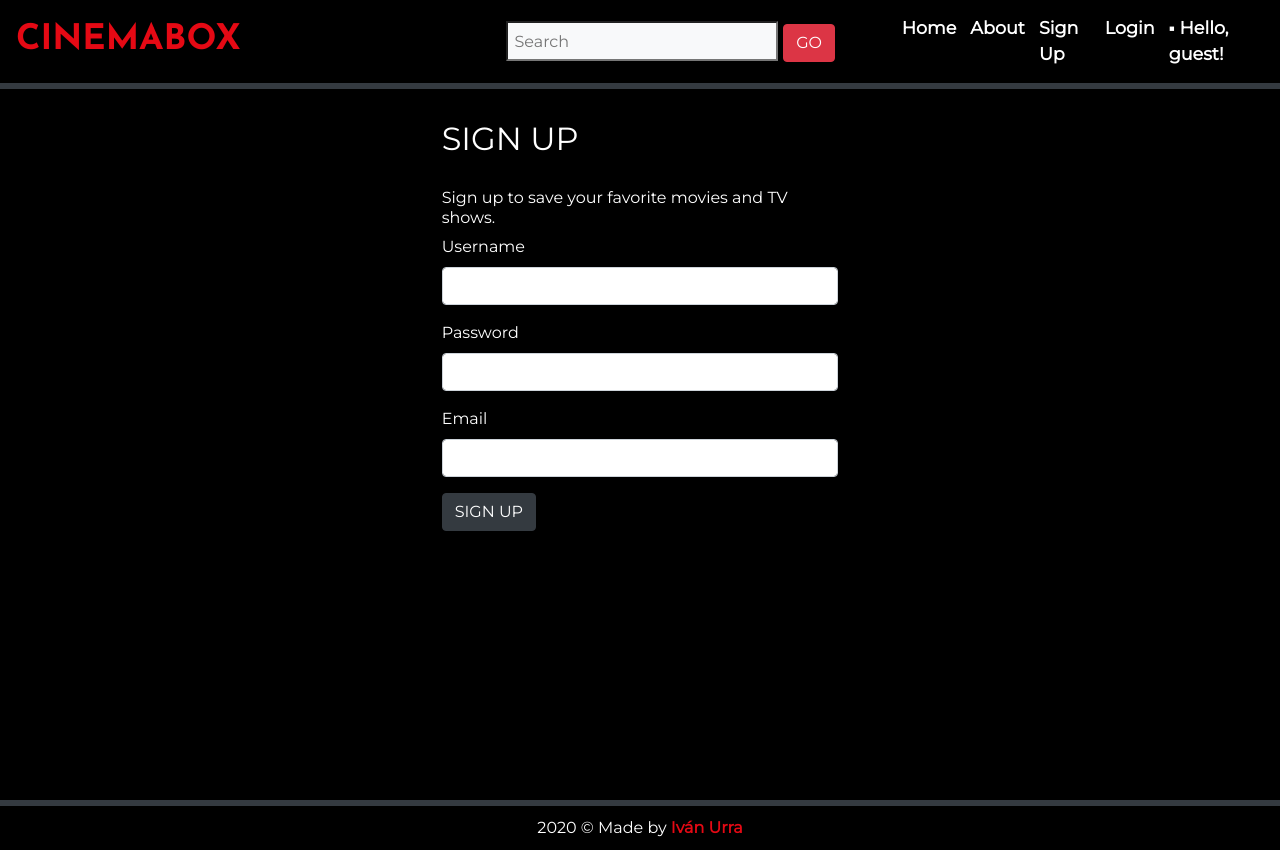
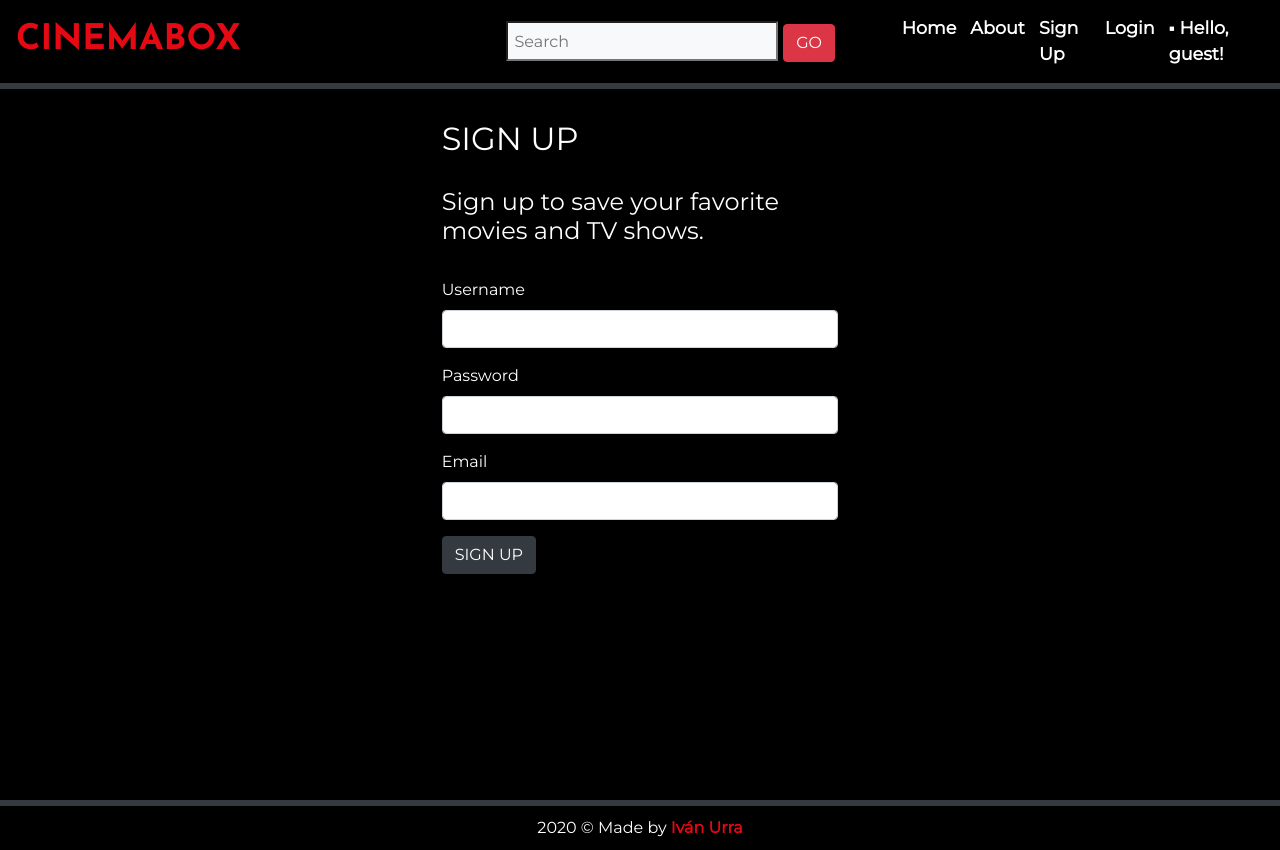
Before and after one commit to ivanurra/cinema_box_frontend, a React (Create React App) app: page /signup in a window 1280 px wide. Built offline with nearby package versions, Linux system fonts and the light colour scheme; no server answers.

Commit message:
frontend ready

```diff
--- a/src/components/pages/signup/Signup.js
+++ b/src/components/pages/signup/Signup.js
@@ -45,7 +45,8 @@ class Signup extends Component {
                     <Row className="justify-content-center">
                         <Col md={{span: 4}}>
                             <h1>SIGN UP</h1>
-                            <h6>Sign up to save your favorite movies and TV shows.</h6>
+                            <h4>Sign up to save your favorite movies and TV shows.</h4>
+                            <br></br>
                             <Form onSubmit={this.handleFormSubmit}>
                                 <Form.Group>
                                     <Form.Label>Username</Form.Label>
```
